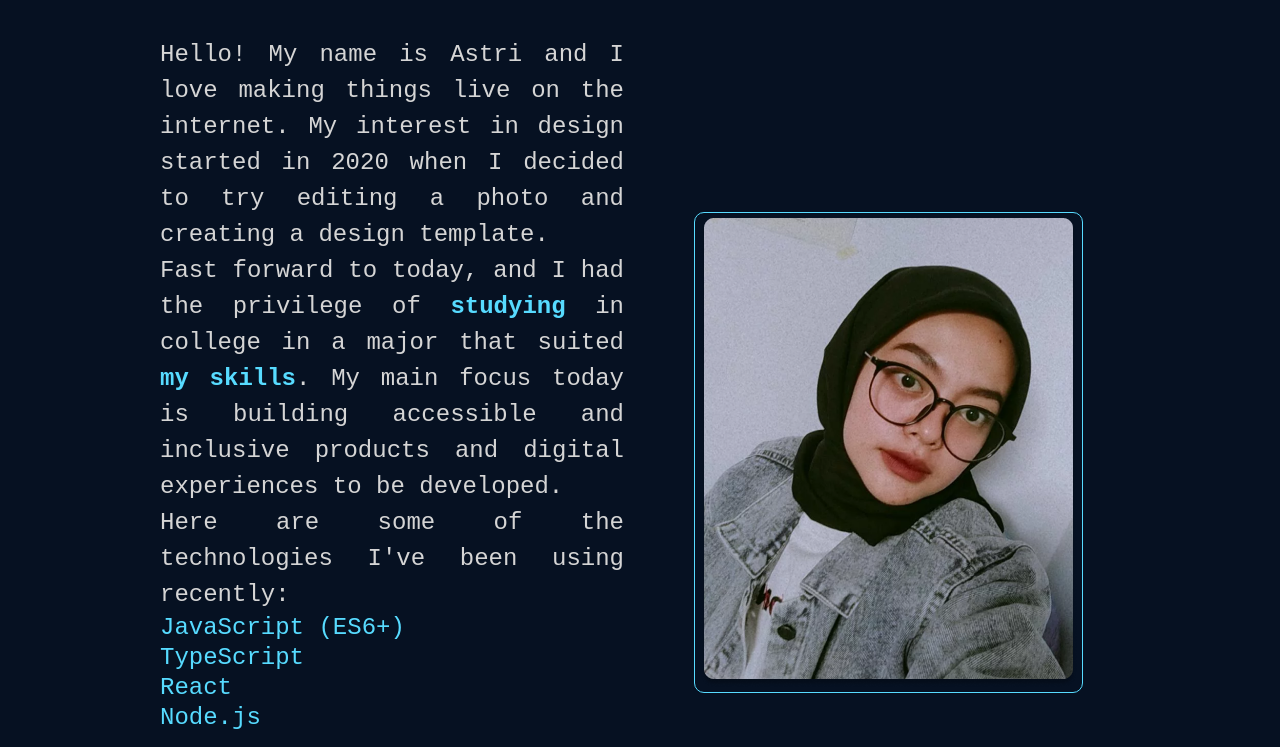
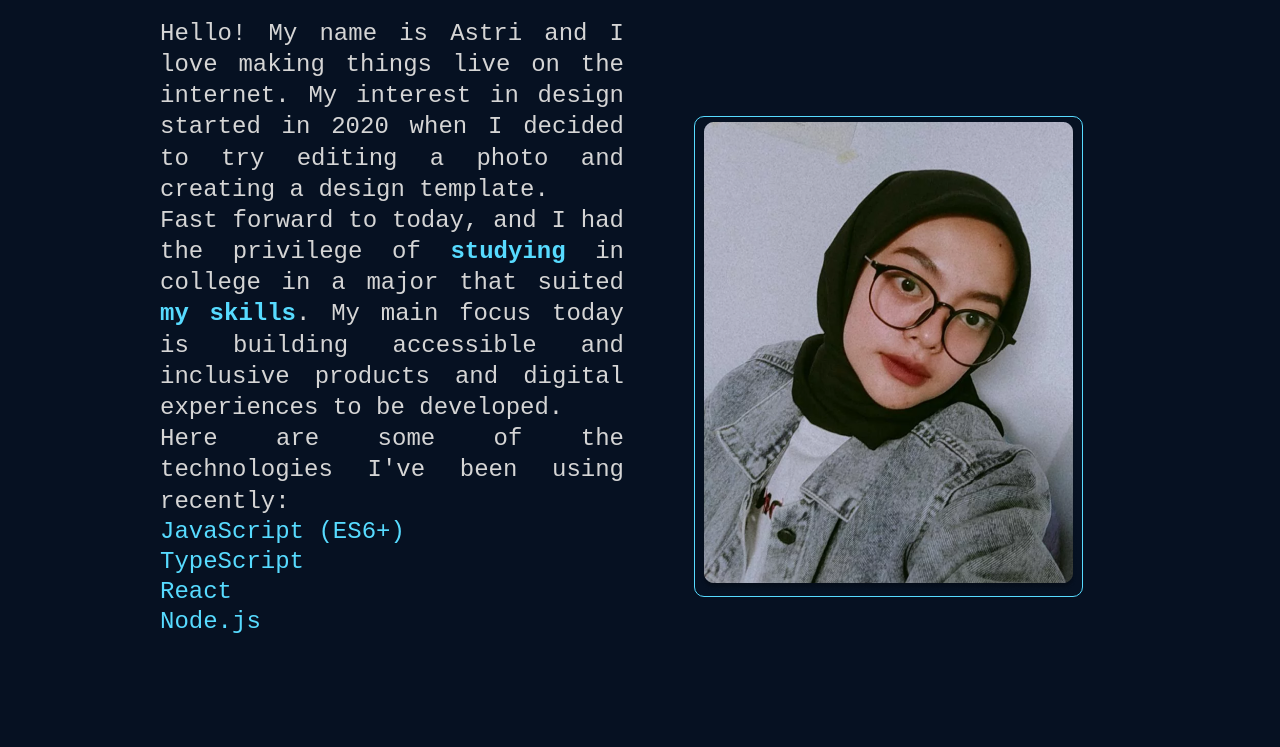
Before and after one commit to AstriNurazizah/portofolio-web.github.io, a website: page index.html in a window 1280 px wide. Shown: the part 865-1612 px from the top of the page. Drawn offline with Linux system fonts and the light colour scheme.

Commit message:
Update input.css

```diff
--- a/src/input.css
+++ b/src/input.css
@@ -2,6 +2,14 @@
 @tailwind components;
 @tailwind utilities;
 
+body {
+    margin: 0px;
+    width: 100%;
+    min-height: 100%;
+    overflow-x: hidden;
+    -webkit-font-smoothing: antialiased;
+    line-height: 1.3;
+}
 
 
 .bar {
```
